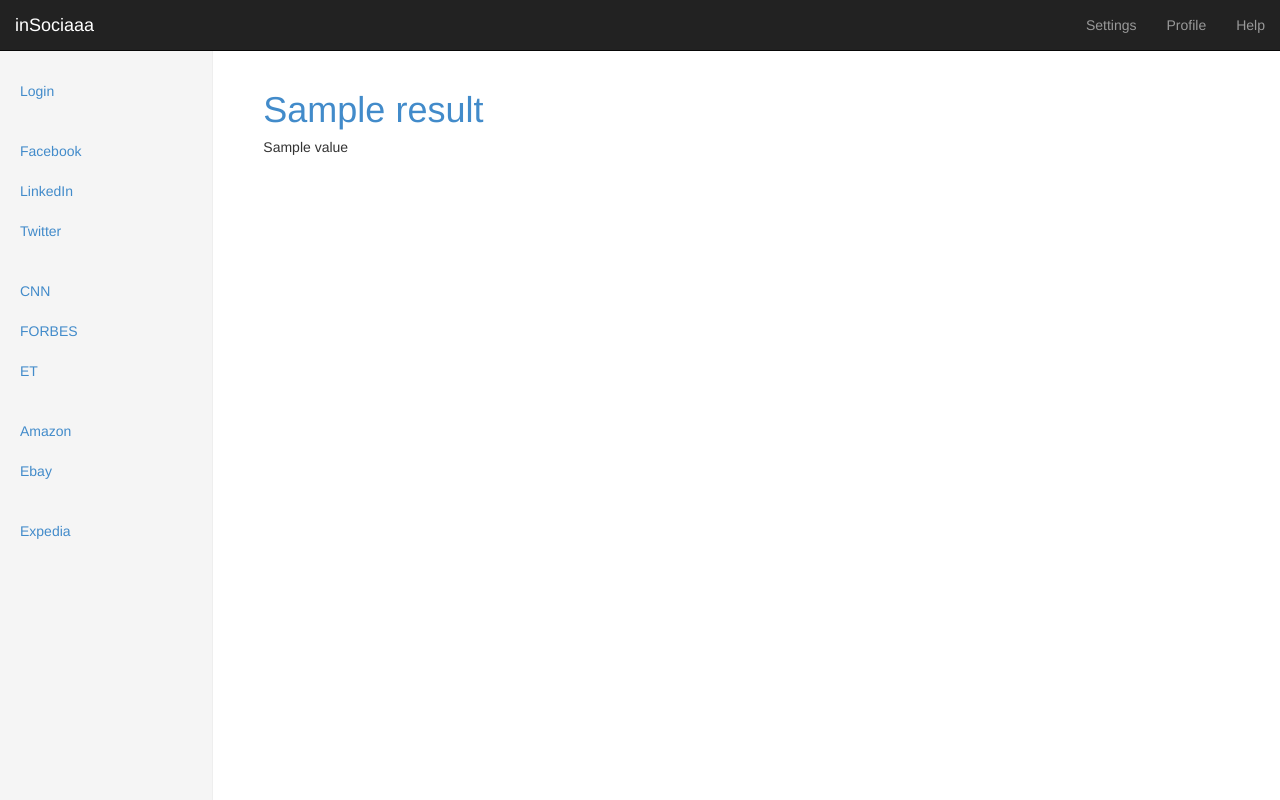
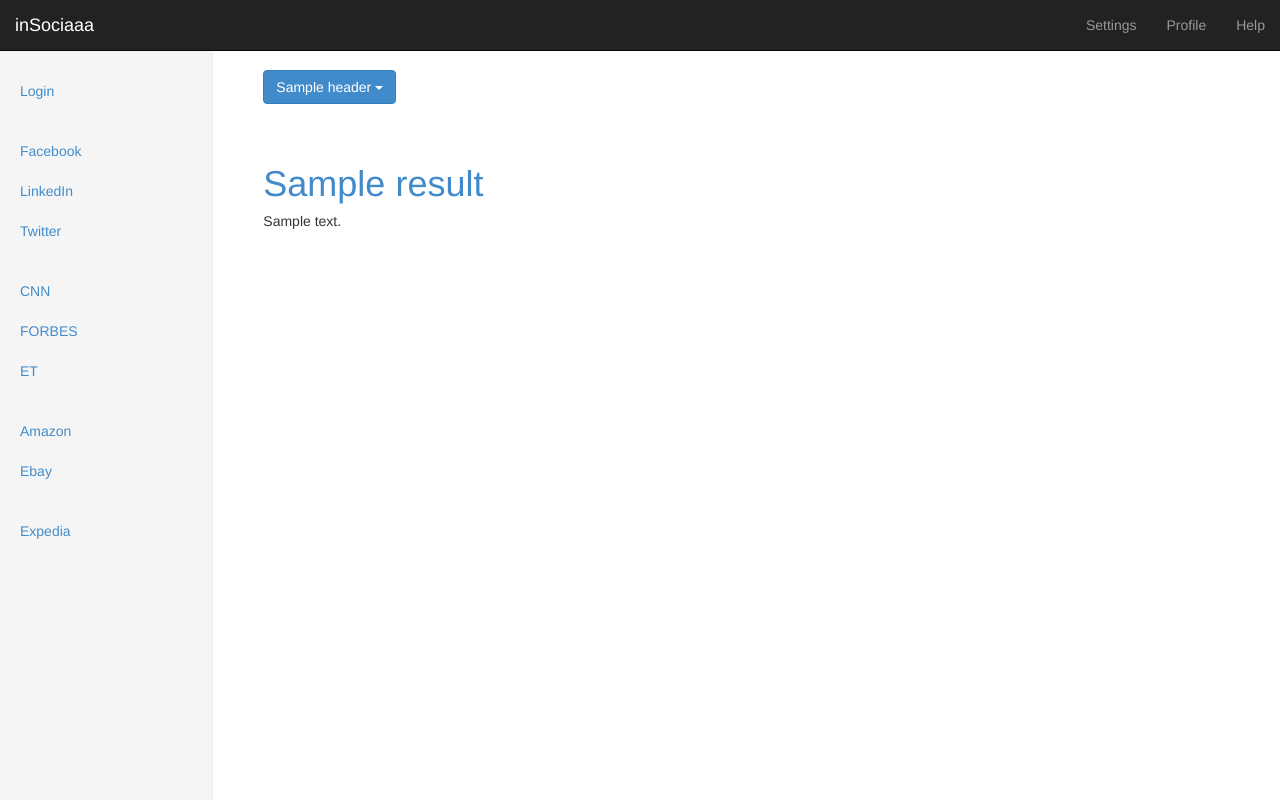
Before and after one commit to insociaaa/insociaaa, a Django app: template templates/et.html in a window 1280 px wide. Run offline with Django 3.2, Linux system fonts and the light colour scheme; the template is opened without the code that fills it: most values are stand-ins (such as "Sample title", 1, 10 or a date in 2020); some libraries are stand-ins or nearby versions.

Commit message:
modifying templates.py of et

```diff
--- a/templates/et.html
+++ b/templates/et.html
@@ -1,12 +1,31 @@
 {% extends "base.html" %}
 
 {% block content %}
+
+<div class="col-sm-9 col-sm-offset-3 col-md-10 col-md-offset-2 main">
+{% for header in yt %}
+{% for title, details in header.items %}
+<div class="btn-group">
+  <button type="button" class="btn btn-primary dropdown-toggle" data-toggle="dropdown">
+    {{ title }} <span class="caret"></span>
+  </button>
+  <ul class="dropdown-menu" role="menu">
+    {% for abc in details %}
+    {% for m,n in abc.items %}
+    <li><a href="{{ n.view }}">{{ m }}</a></li>
+    {% endfor %}
+    {% endfor %}
+  </ul>
+</div>
+{% endfor %}
+{% endfor %}
+</div>
 
 {% for k in results %}
 <div class="col-sm-9 col-sm-offset-3 col-md-10 col-md-offset-2 main">
   {% if k.title %}
     <a href="{{ k.link }}"><h1> {{ k.title }} </h1></a>
-    <h5>{{ k.title_detail.value }}</h5>
+    <h5>{{ k.summary }}</h5>
   {% endif %}
 </div>
 {% endfor %}
```
